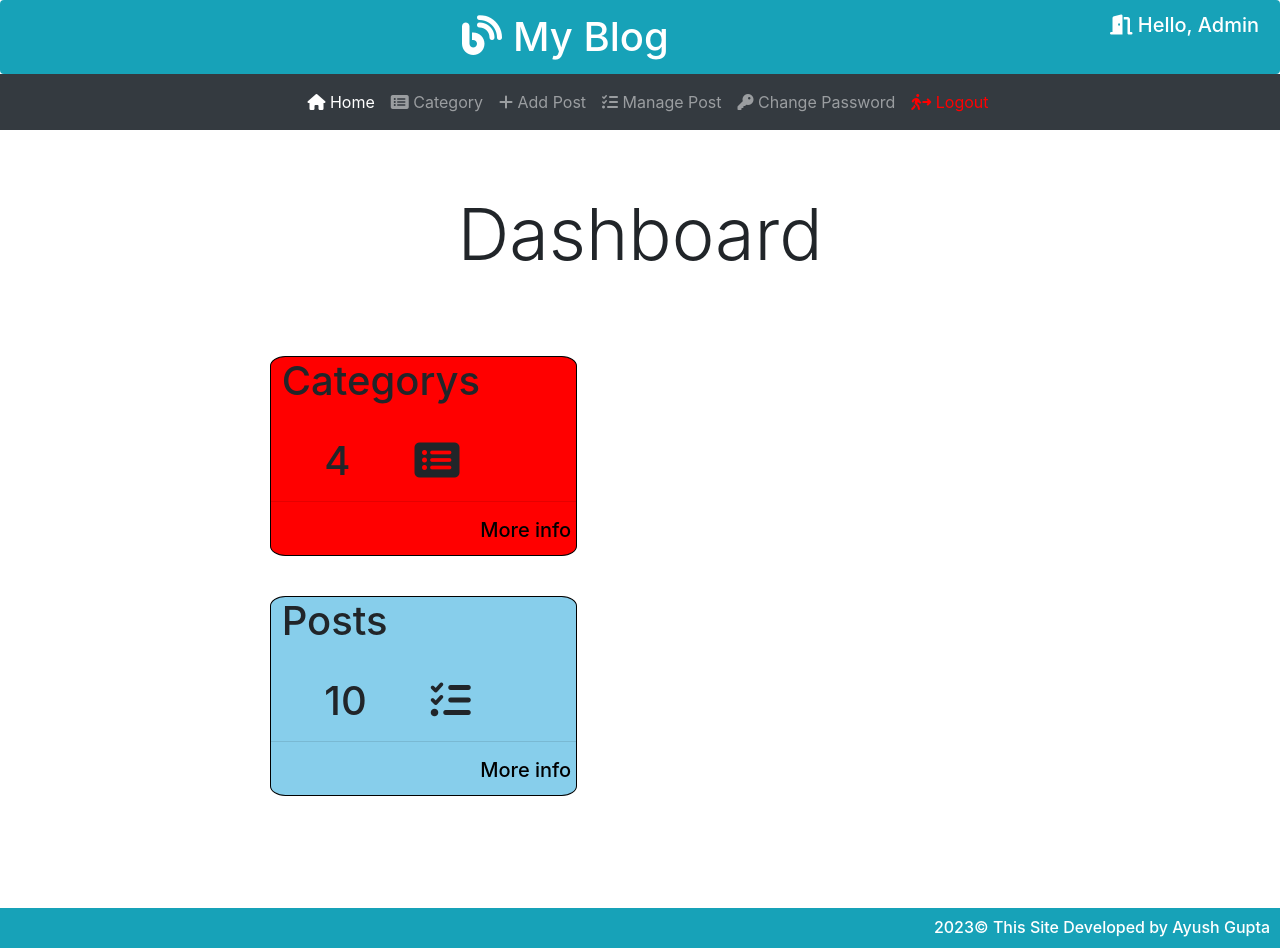
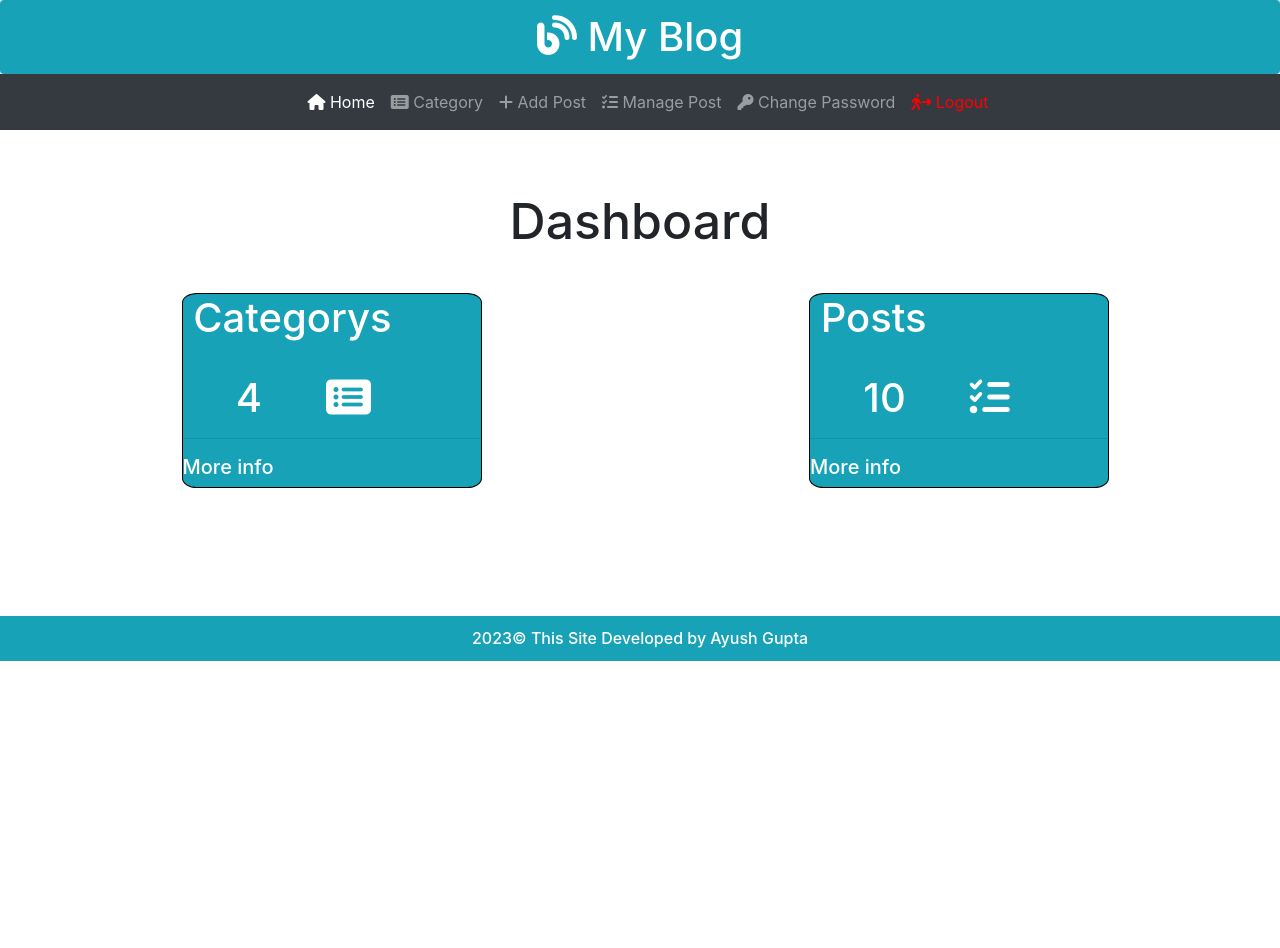
Before and after one commit to Ayush-Gupta5/PHP-MySQL-MIni-Blog-Website, a PHP site: page /admin/home.php in a window 1280 px wide. After the commit the page ends 661 px from the top, so only its background shows below. Run offline with PHP 8.4, Linux system fonts and the light colour scheme; a user stored in the database is signed in; data comes from the database, SQL or seed files in the repository; some libraries are stand-ins or nearby versions.

Commit message:
some changes

```diff
--- a/Css/index.css
+++ b/Css/index.css
@@ -2,7 +2,7 @@ body {
   margin: 0;
   padding: 0;
   background-color: #ffff;
-  height: 100vh;
+  height: 100%;
 }
 
 .heading{
--- a/admin/category.php
+++ b/admin/category.php
@@ -35,7 +35,7 @@ $un=$_SESSION['username'];
 	<!-- content -->
 
 	<div>
-		<h3 class="text-center mt-5 display-3">Category</h3>
+		<h3 class="text-center mt-5" style="font-size:50px">Category</h3>
 		<div>
 			<div class="container">
 				<!-- Button to Open the Modal -->
@@ -155,8 +155,8 @@ $un=$_SESSION['username'];
 		integrity="sha384-JZR6Spejh4U02d8jOt6vLEHfe/JQGiRRSQQxSfFWpi1MquVdAyjUar5+76PVCmYl"
 		crossorigin="anonymous"></script>
 
-		<footer style="background-color: #17a2b8; margin-top:31px; margin-bottom: 0px;">
-		<h6 style="padding:10px; margin-bottom: 50px; color: white; text-align: right;">2023&copy; This Site Developed by Ayush Gupta</h6>
+		<footer style="background-color: #17a2b8; margin-top:3%;">
+		<h6 style="padding:1%; margin-bottom: 0px; color: white; text-align: center;">2023&copy; This Site Developed by Ayush Gupta</h6>
 
 
 	</footer>
--- a/admin/change_pass.php
+++ b/admin/change_pass.php
@@ -95,8 +95,8 @@ $res=mysqli_query($conn,"select * from users where username='$un'");
 
 
 
-	 <footer style="background-color: #17a2b8; margin-top:164px; margin-bottom: 0px;">
-		<h6 style="padding:10px; margin-bottom: 50px; color: white; text-align: right;">2023&copy; This Site Developed by Ayush Gupta</h6>
+	 <footer style="background-color: #17a2b8; margin-top:10%; margin-bottom: 0;">
+		<h6 style="padding:10px; margin-bottom: 0%; color: white; text-align: right;">2023&copy; This Site Developed by Ayush Gupta</h6>
 
 
 	</footer>
--- a/admin/css/style.css
+++ b/admin/css/style.css
@@ -1,8 +1,9 @@
 body {
-  margin: 0;
-  padding: 0;
+  margin: 0px;
+  padding: 0px;
   background-color: #ffff;
-  height: 100vh;
+  overflow-x: hidden;
+
 }
 
 .heading{
@@ -12,19 +13,23 @@ body {
 
     }
 
-.row{
-  margin:30px;
-  display: inline-block;
-  margin-left: 150px;
-  width: 80%;
 
-}
 .mycol{
 border: 1px solid black;
 border-radius: 5%;
-display: inline-block;
-/*float: center;*/
-margin:20px 120px;
-width: 30%;
-height: 200px;
+margin-top:1%;
+margin-bottom: 0%;
+margin-left: 15%;
+margin-right:10% ;
+width: 300px;
+
 }
+.mycol1{
+border: 1px solid black;
+border-radius: 5%;
+margin-top:1%;
+margin-bottom: 0%;
+margin-left: 15%;
+margin-right:10% ;
+width: 300px;
+}
--- a/admin/header.php
+++ b/admin/header.php
@@ -1,4 +1,4 @@
-<h1 class="alert text-center heading" ><i class="fa-solid fa-blog fa-bounce"></i> My Blog <span style="float:right; font-size: 20px;"><i class="fa-solid fa-door-open"></i> Hello, <?php echo $un; ?></span></h1>
+<h1 class="alert text-center heading" ><i class="fa-solid fa-blog fa-bounce"></i> My Blog </h1>
 
 	<!-- Navbar -->
 	<nav class="navbar navbar-expand-lg navbar-dark bg-dark ">
--- a/admin/home.php
+++ b/admin/home.php
@@ -19,6 +19,7 @@ $res1=mysqli_query($conn,"select * from Category");
 	<!-- Bootstrap Css -->
 	<link rel="stylesheet" href="https://cdn.jsdelivr.net/npm/bootstrap@4.0.0/dist/css/bootstrap.min.css" integrity="sha384-Gn5384xqQ1aoWXA+058RXPxPg6fy4IWvTNh0E263XmFcJlSAwiGgFAW/dAiS6JXm" crossorigin="anonymous">
 
+
 	<!-- External Css -->
 	<link rel="stylesheet" type="text/css" href="css/style.css">
 
@@ -38,22 +39,25 @@ $res1=mysqli_query($conn,"select * from Category");
 
 
 	<!-- Content -->
-	<div> <h3 class="alert text-center mt-5 display-3">Dashboard</h3>
-<div
-	class="row"> <div class="mycol" style="background: red;">
+	<div> <h3 class="alert text-center mt-5" style="font-size:50px">Dashboard</h3> </div>
+		<div class="row">
 
+			<div class="mycol" style="background: #17a2b8; color:white">
+				<h1>&nbsp;Categorys</h1><br> <h1>&nbsp;&nbsp;&nbsp;&nbsp;&nbsp;<?php echo mysqli_num_rows($res1);?> &nbsp;&nbsp;&nbsp;&nbsp;&nbsp;<i class="fa fa-list-alt" aria-hidden="true"></i></h1><hr><a href="category.php" style="text-decoration:none; color:white;"><h5 style=" ">More info</h5></a>
+			</div>
 
-	<h1>&nbsp;Categorys</h1><br> <h1>&nbsp;&nbsp;&nbsp;&nbsp;&nbsp;<?php echo mysqli_num_rows($res1);?> &nbsp;&nbsp;&nbsp;&nbsp;&nbsp;<i class="fa fa-list-alt" aria-hidden="true"></i></h1><hr><a href="category.php" style="text-decoration:none; color:black;"><h5 style="float: right; margin-right:5px">More info</h5></a>
+			<div class="mycol1" style="background: #17a2b8; color: white;">
+				<h1>&nbsp;Posts</h1><br> <h1>&nbsp;&nbsp;&nbsp;&nbsp;&nbsp;<?php echo mysqli_num_rows($res);?> &nbsp;&nbsp;&nbsp;&nbsp;&nbsp;<i class="fa fa-tasks" aria-hidden="true"></i></h1>
+				<hr><a href="post.php" style="text-decoration:none; color:white"><h5 style=" margin-right: 5%;">More info</h5></a>
+			</div>
 
-	</div> <div class="mycol" style="background: skyblue;">
-	<h1>&nbsp;Posts</h1><br> <h1>&nbsp;&nbsp;&nbsp;&nbsp;&nbsp;<?php echo mysqli_num_rows($res);?> &nbsp;&nbsp;&nbsp;&nbsp;&nbsp;<i class="fa fa-tasks" aria-hidden="true"></i></h1>
-	<hr><a href="post.php" style="text-decoration:none; color:black;"><h5 style="float: right; margin-right: 5px;">More info</h5></a>
-	</div></div> </div>
+		</div>
 
 
 
-	<footer style="background-color: #17a2b8; margin-top:62px; margin-bottom: 0px;">
-		<h6 style="padding:10px; margin-bottom: 50px; color: white; text-align: right;">2023&copy; This Site Developed by Ayush Gupta</h6>
+
+	<footer style="background-color: #17a2b8; margin-top:10%;">
+		<h6 style="padding:1%; margin-bottom: 0px; color: white; text-align: center;">2023&copy; This Site Developed by Ayush Gupta</h6>
 
 
 	</footer>
--- a/admin/post.php
+++ b/admin/post.php
@@ -158,8 +158,8 @@ $un=$_SESSION['username'];
 		}
 	 ?>
 
-	 <footer style="background-color: #17a2b8; margin-top:31px; margin-bottom: 0px;">
-		<h6 style="padding:10px; margin-bottom: 50px; color: white; text-align: right;">2023&copy; This Site Developed by Ayush Gupta</h6>
+	 <footer style="background-color: #17a2b8; margin-top:2%; margin-bottom: 0;">
+		<h6 style="padding:10px; margin-bottom: 0%; color: white; text-align: right;">2023&copy; This Site Developed by Ayush Gupta</h6>
 
 
 	</footer>
--- a/footer.php
+++ b/footer.php
@@ -6,8 +6,8 @@
 	<title></title>
 </head>
 <body>
-	<footer style="background-color: #17a2b8; margin-top:335px; margin-bottom: 0px;">
-		<h6 style="padding:10px; margin-bottom: 50px; color: white; text-align: right;">2023&copy; This Site Developed by Ayush Gupta</h6>
+	<footer style="background-color: #17a2b8; margin-top:15%; margin-bottom:0%">
+		<h6 style="padding:1%; color: white; text-align: center;">2023&copy; This Site Developed by Ayush Gupta</h6>
 
 
 	</footer>
```
Also changed, not shown: admin/add_post.php (+4 -4 lines), cate_wise.php (+7 -7 lines), index.php (+9 -8 lines), post_detail.php (+7 -8 lines).
